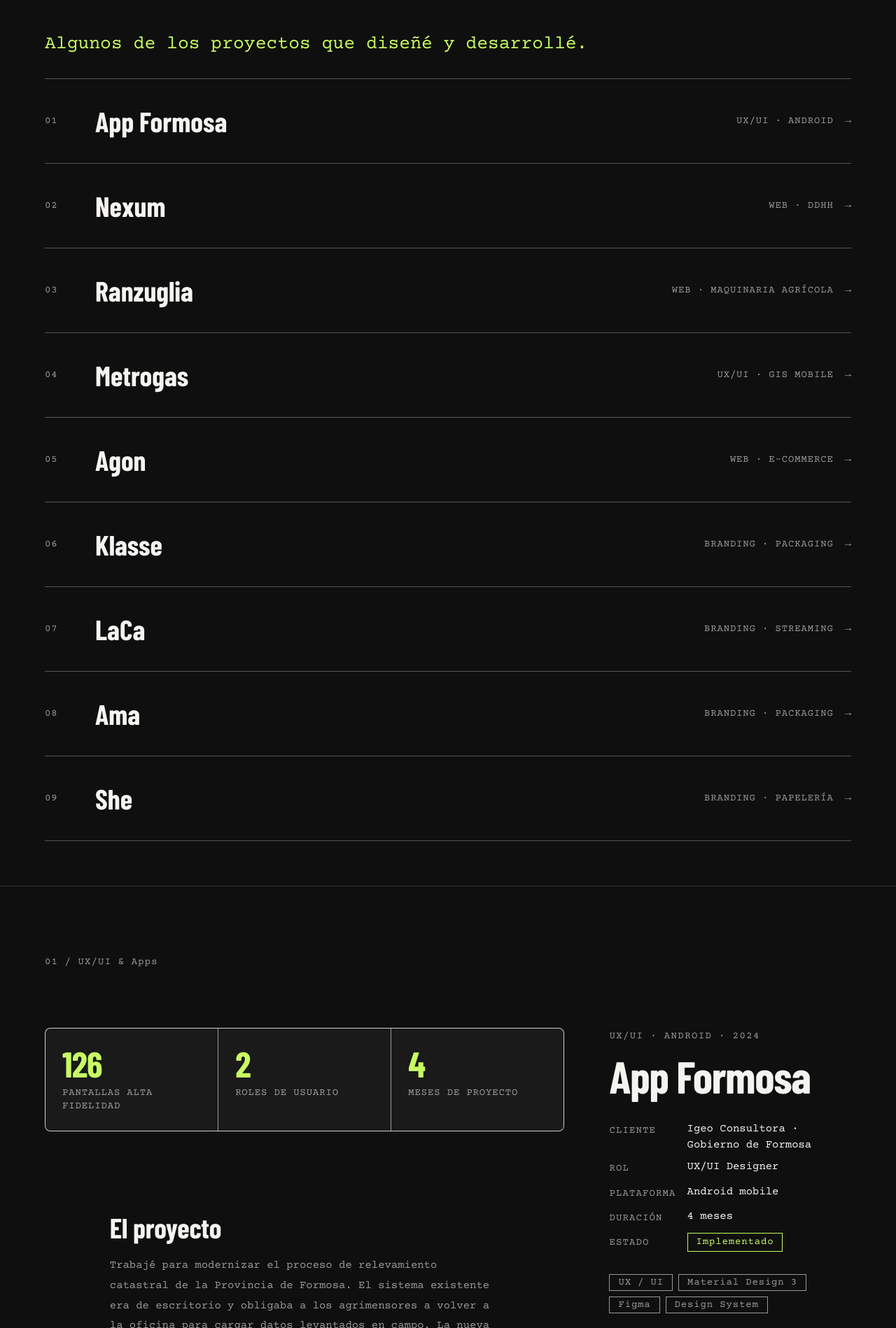
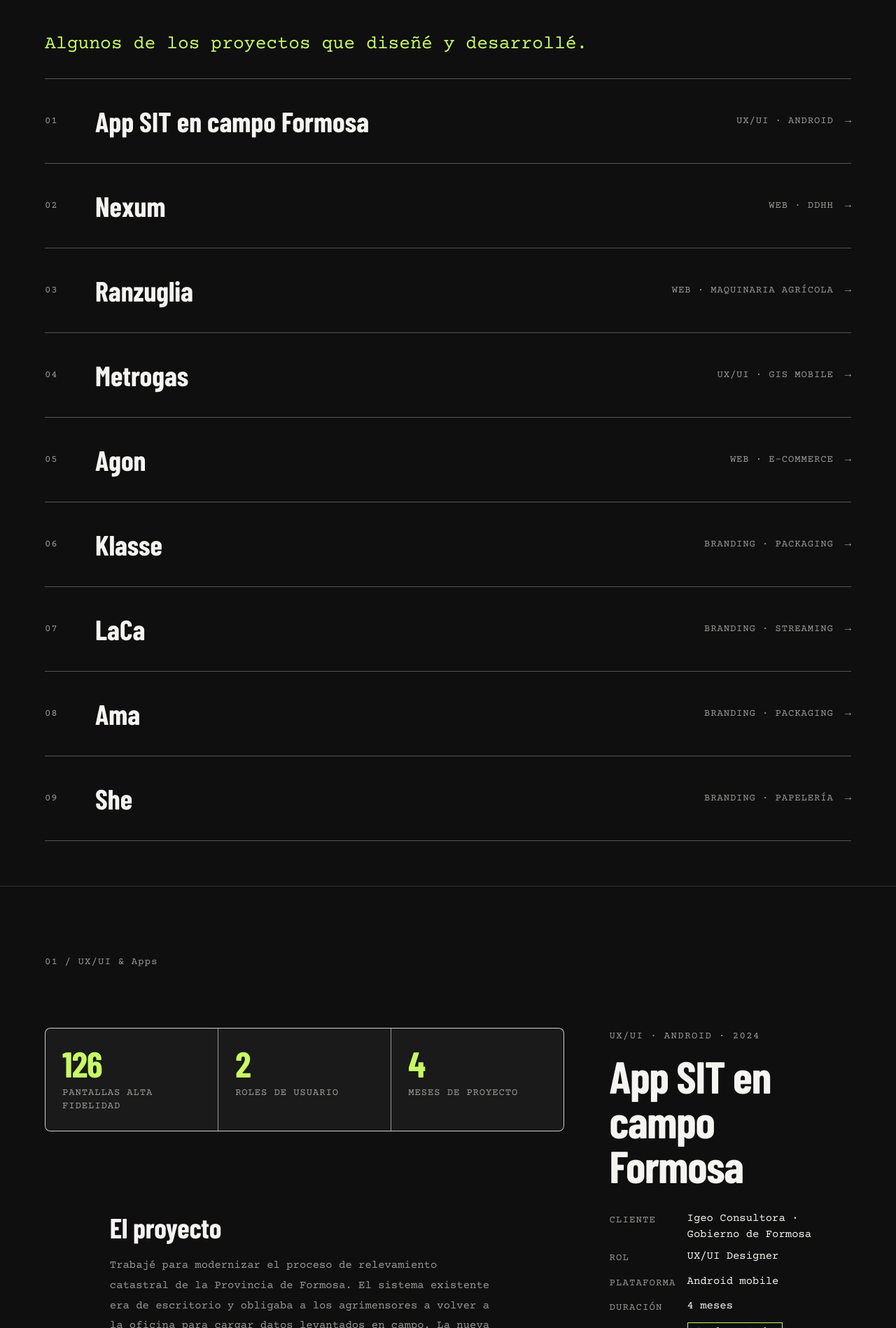
Before and after one commit to aleranzuglia/portfolio, a website: page index.html in a window 1280 px wide. Shown: the part 880-2778 px from the top of the page at 70% size. Drawn offline with nearby package versions, Linux system fonts and the light colour scheme.

Commit message:
fix: título app formosa

```diff
--- a/index.html
+++ b/index.html
@@ -164,7 +164,7 @@
           <li class="project-list__item" data-preview="assets/images/uxui/formosa/mockup-trabajo-en-campo.webp">
             <a href="#formosa" class="project-list__row-link">
               <span class="project-list__num">01</span>
-              <span class="project-list__title">App Formosa</span>
+              <span class="project-list__title">App SIT en campo Formosa</span>
               <span class="project-list__meta">
                 <span class="project-list__category">UX/UI · Android</span>
                 <span class="project-list__arrow">→</span>
@@ -269,7 +269,7 @@
         <article class="case-study" id="formosa">
           <div class="case-study__aside">
             <span class="eyebrow">UX/UI · Android · 2024</span>
-            <h2 class="case-study__title">App Formosa </h2>
+            <h2 class="case-study__title">App SIT en campo Formosa </h2>
 
             <dl class="case-study__meta">
               <dt>Cliente</dt>
```
